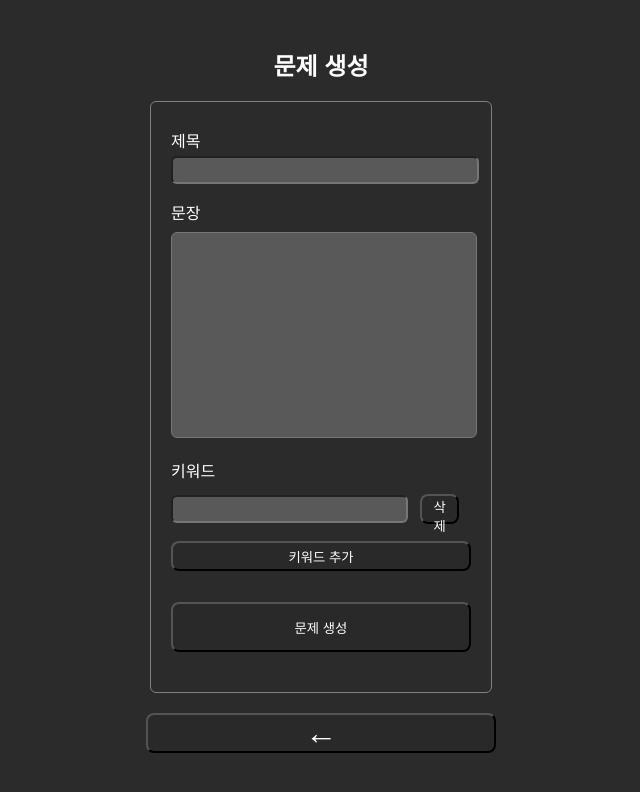
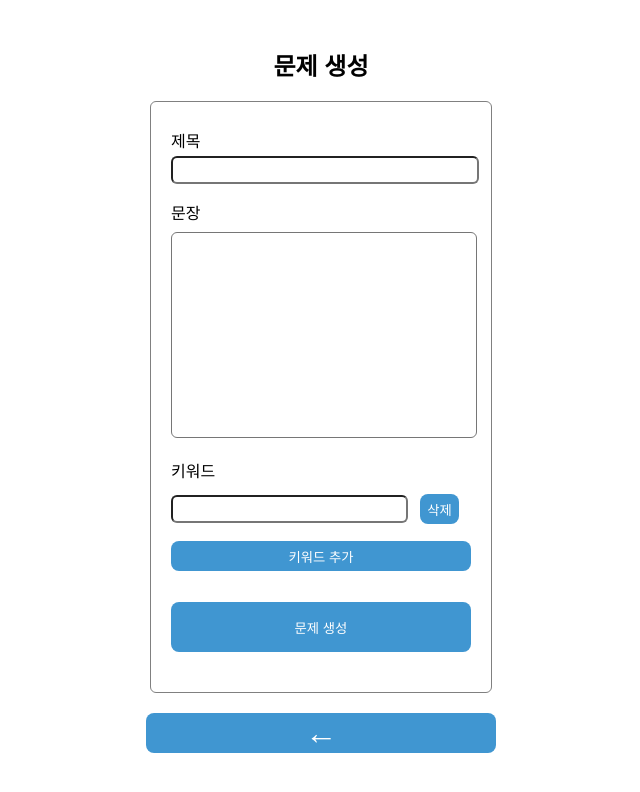
Before and after one commit to ijimlnosk/MakingSentences, a React (Vite) app: page /create-problem in a window 1280 px wide. Shown: the top 792 px of the page, without its empty margins (319-959 px from the left). Built offline with nearby package versions, Linux system fonts and the light colour scheme; no server answers.

Commit message:
💡refactor: 라이트 모드로 변경

```diff
--- a/src/components/common/style.module.scss
+++ b/src/components/common/style.module.scss
@@ -38,4 +38,5 @@
   align-items: center;
   justify-content: center;
   margin: 20px 0;
+  cursor: pointer;
 }
--- a/src/components/problemDetail/answerInput.module.scss
+++ b/src/components/problemDetail/answerInput.module.scss
@@ -24,5 +24,11 @@
 
   .button {
     @include mixin.button-style;
+    width: 100px;
+    height: 40px;
+
+    :hover {
+      background-color: #4096d1;
+    }
   }
 }
--- a/src/index.css
+++ b/src/index.css
@@ -1,5 +1,5 @@
 body {
   width: 100%;
-  background-color: #2b2b2b;
-  color: #fff;
+  background-color: #fff;
+  color: #000;
 }
--- a/src/page/create-problem.module.scss
+++ b/src/page/create-problem.module.scss
@@ -38,11 +38,9 @@
   }
 
   .createProblem {
+    @include mixin.button-style;
     width: 100%;
     height: 50px;
-    background-color: #292929;
-    color: white;
-    border-radius: 8px;
     margin: 20px 0;
   }
 
--- a/src/page/create-problem.tsx
+++ b/src/page/create-problem.tsx
@@ -31,7 +31,6 @@
   } = useProblemForm();
 
   const onSubmit = (data: ProblemForm) => {
-    console.log("문제 생성 클릭");
     mutation.mutate(data);
   };
 
--- a/src/page/problem-list.module.scss
+++ b/src/page/problem-list.module.scss
@@ -12,8 +12,9 @@
     justify-content: center;
     align-items: center;
     overflow-y: auto;
-    background-color: #2e2e2e;
+    background-color: #fff;
     border-radius: 8px;
+    border: 1px solid #d9d9d9;
   }
 
   .itemBox {
@@ -34,17 +35,13 @@
   }
 
   .item {
+    @include mixin.button-style;
     width: 100%;
     padding: 8px 4px;
     display: flex;
     justify-content: center;
     align-items: center;
-
-    &:hover {
-      background-color: #5c5c5c;
-      color: white;
-      cursor: pointer;
-      border-radius: 4px;
-    }
+    background-color: #e0e0e0;
+    border-radius: 6px;
   }
 }
--- a/src/styles/_mixin.scss
+++ b/src/styles/_mixin.scss
@@ -4,19 +4,25 @@
   align-items: center;
   justify-content: center;
   height: 100vh;
-  background-color: #2b2b2b;
-  color: #fff;
+  background-color: #fff;
+  color: #000;
 }
 
 @mixin button-style {
-  background-color: #292929;
+  background-color: #4096d1;
   color: white;
   border-radius: 8px;
+  cursor: pointer;
+  border: none;
+
+  &:hover {
+    background-color: #9bbed0;
+  }
 }
 
 @mixin input-style {
   padding: 2px;
-  background-color: #595959;
-  color: #fff;
+  background-color: #fff;
+  color: #000;
   border-radius: 6px;
 }
```
